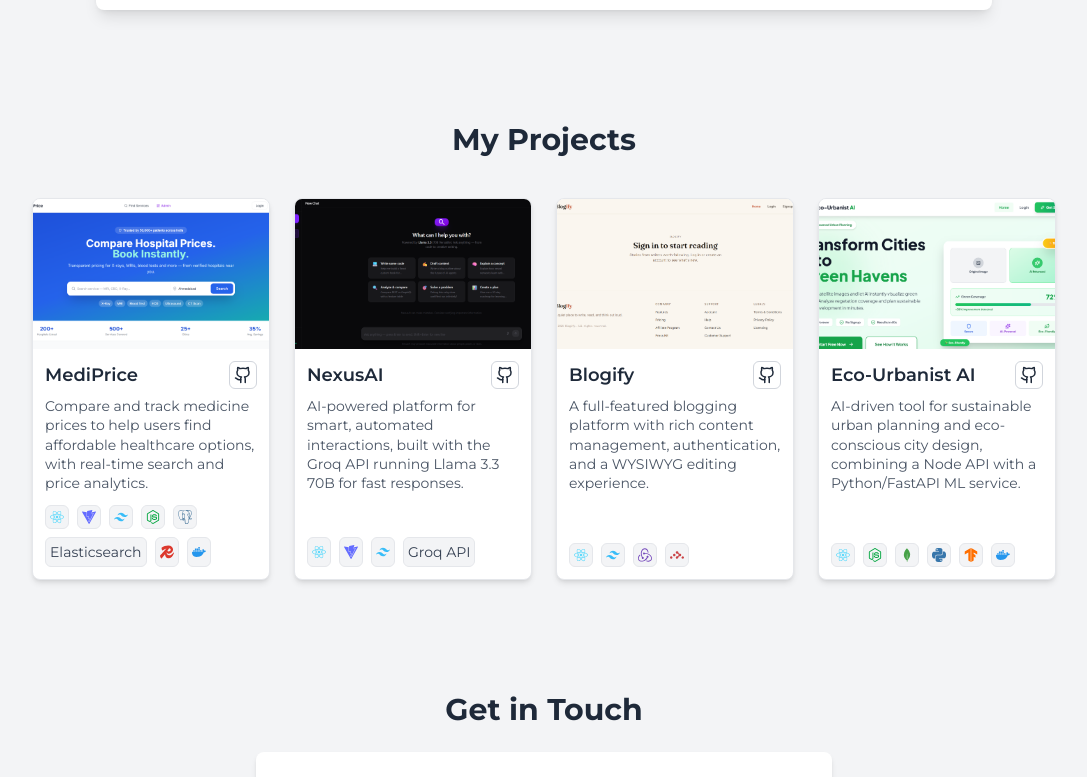
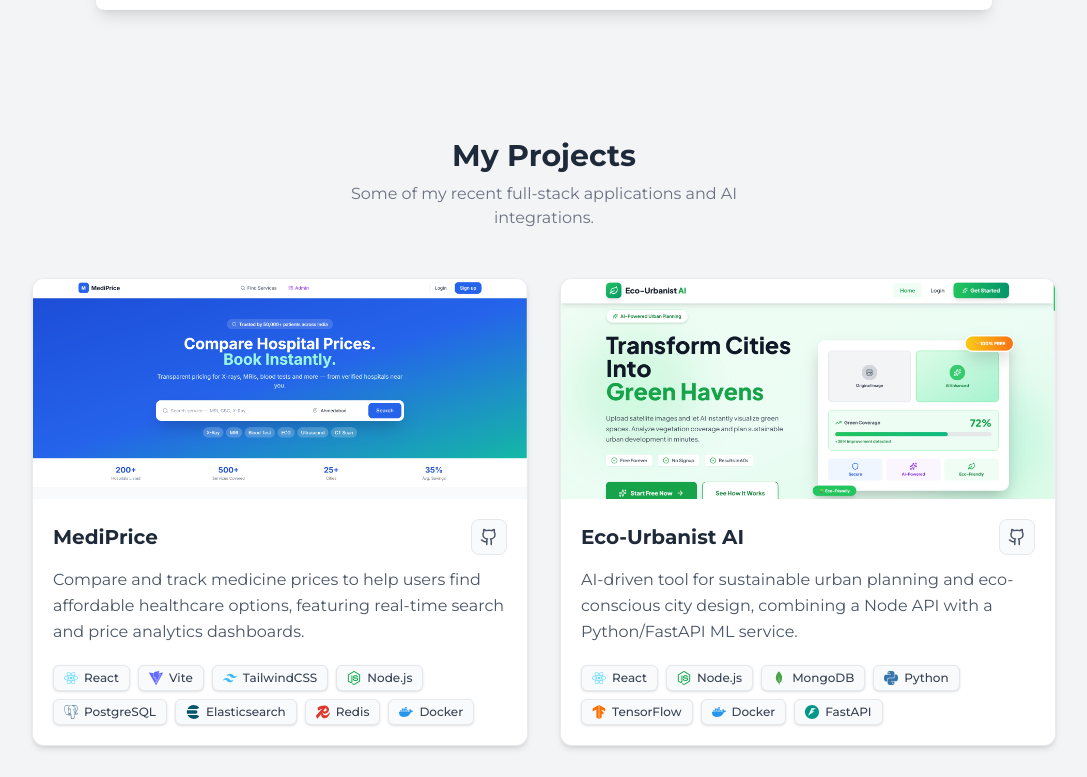
Before and after one commit to yasirrajput4/portfolio, a React (Vite) app: page / in a window 1280 px wide. Shown: the part 1360-2137 px from the top of the page, without its empty margins (96-1183 px from the left). Built offline with nearby package versions, Linux system fonts and the light colour scheme.

Commit message:
refactor(projects): enhance grid layout and implement hybrid icon-text tech badges

```diff
--- a/src/components/Projects.jsx
+++ b/src/components/Projects.jsx
@@ -14,6 +14,8 @@ import {
   SiVite,
   SiReactrouter,
   SiMongodb,
+  SiElasticsearch,
+  SiFastapi,
 } from "react-icons/si";
 
 import mediprice from "../assets/mediprice.png";
@@ -25,7 +27,7 @@ const projects = [
   {
     title: "MediPrice",
     description:
-      "Compare and track medicine prices to help users find affordable healthcare options, with real-time search and price analytics.",
+      "Compare and track medicine prices to help users find affordable healthcare options, featuring real-time search and price analytics dashboards.",
     tech: [
       "React",
       "Vite",
@@ -41,31 +43,39 @@ const projects = [
     image: mediprice,
   },
   {
-    title: "NexusAI",
+    title: "Eco-Urbanist AI",
     description:
-      "AI-powered platform for smart, automated interactions, built with the Groq API running Llama 3.3 70B for fast responses.",
-    tech: ["React", "Vite", "TailwindCSS", "Groq API"],
-    github: "https://github.com/yasirrajput4/NexusAI",
+      "AI-driven tool for sustainable urban planning and eco-conscious city design, combining a Node API with a Python/FastAPI ML service.",
+    tech: [
+      "React",
+      "Node.js",
+      "MongoDB",
+      "Python",
+      "TensorFlow",
+      "Docker",
+      "FastAPI",
+    ],
+    github: "https://github.com/yasirrajput4/Eco-Urbanist-AI",
     live: "",
-    image: nexusai,
+    image: ecoUrbanistAi,
   },
   {
     title: "Blogify",
     description:
-      "A full-featured blogging platform with rich content management, authentication, and a WYSIWYG editing experience.",
+      "A full-featured blogging platform with rich content management, secure user authentication, and an intuitive WYSIWYG editing experience.",
     tech: ["React", "TailwindCSS", "Redux Toolkit", "React Router"],
     github: "https://github.com/yasirrajput4/Blogify",
     live: "",
     image: blogify,
   },
   {
-    title: "Eco-Urbanist AI",
+    title: "NexusAI",
     description:
-      "AI-driven tool for sustainable urban planning and eco-conscious city design, combining a Node API with a Python/FastAPI ML service.",
-    tech: ["React", "Node.js", "MongoDB", "Python", "TensorFlow", "Docker"],
-    github: "https://github.com/yasirrajput4/Eco-Urbanist-AI",
+      "AI-powered platform for smart, automated interactions, built with the Groq API running Llama 3.3 70B for lightning-fast responses.",
+    tech: ["React", "Vite", "TailwindCSS", "Groq API"],
+    github: "https://github.com/yasirrajput4/NexusAI",
     live: "",
-    image: ecoUrbanistAi,
+    image: nexusai,
   },
 ];
 
@@ -83,54 +93,59 @@ const techIcons = {
   Vite: <SiVite className="text-[#646CFF]" />,
   "React Router": <SiReactrouter className="text-[#CA4245]" />,
   MongoDB: <SiMongodb className="text-[#47A248]" />,
+  Elasticsearch: <SiElasticsearch className="text-[#005571]" />,
+  FastAPI: <SiFastapi className="text-[#009688]" />,
 };
 
 const Projects = () => {
   return (
     <section
       id="project"
-      className="bg-gray-100 dark:bg-gray-900 py-16 px-6 flex flex-col items-center transition-colors duration-300"
+      className="bg-gray-100 dark:bg-gray-900 py-20 px-4 sm:px-6 lg:px-8 flex flex-col items-center transition-colors duration-300"
       style={{ fontFamily: "Montserrat, sans-serif" }}
     >
-      <h2 className="text-3xl font-bold text-gray-800 dark:text-gray-100 mb-10 text-center">
+      <h2 className="text-3xl font-bold text-gray-800 dark:text-gray-100 mb-2 text-center">
         My Projects
       </h2>
+      <p className="text-gray-500 dark:text-gray-400 mb-12 text-center text-sm sm:text-base max-w-md">
+        Some of my recent full-stack applications and AI integrations.
+      </p>
 
-      <div className="grid grid-cols-1 sm:grid-cols-2 lg:grid-cols-4 gap-6 w-full max-w-5xl">
+      {/* Optimized 2-Column Grid */}
+      <div className="grid grid-cols-1 md:grid-cols-2 gap-8 w-full max-w-5xl">
         {projects.map((project) => (
           <div
             key={project.title}
-            className="bg-white dark:bg-gray-800 rounded-lg overflow-hidden w-full shadow-md border border-gray-200 dark:border-gray-700 transform transition duration-300 hover:scale-105 hover:shadow-xl flex flex-col"
+            className="bg-white dark:bg-gray-800 rounded-xl overflow-hidden w-full shadow-md border border-gray-200/80 dark:border-gray-700/50 transform transition-all duration-300 hover:-translate-y-2 hover:shadow-xl flex flex-col group"
           >
-            {/*
-              object-cover gives the clean, full-bleed look from the reference
-              screenshot. This only looks right if the source image is already
-              cropped to just the hero/banner section (landscape, ~1.9:1) -
-              see the "how to capture a good screenshot" notes.
-            */}
-            <div className="relative h-[150px] overflow-hidden">
+            {/* Image Wrap */}
+            <div className="relative h-[180px] sm:h-[220px] overflow-hidden bg-gray-200 dark:bg-gray-700">
               <img
                 src={project.image}
                 alt={project.title}
-                className="w-full h-full object-cover"
+                className="w-full h-full object-cover transition-transform duration-500 group-hover:scale-105"
               />
             </div>
 
-            {/* Content */}
-            <div className="p-3 text-gray-800 dark:text-gray-100 flex flex-col flex-1">
-              <div className="flex justify-between items-start mb-2">
-                <h3 className="text-lg font-semibold">{project.title}</h3>
-                <div className="flex gap-2 text-lg">
+            {/* Content Body */}
+            <div className="p-5 flex flex-col flex-1">
+              <div className="flex justify-between items-center mb-3">
+                <h3 className="text-xl font-bold text-gray-800 dark:text-gray-100">
+                  {project.title}
+                </h3>
+
+                {/* Action Links */}
+                <div className="flex gap-2.5">
                   {project.github && (
                     <a
                       href={project.github}
                       target="_blank"
                       rel="noopener noreferrer"
-                      className="border border-gray-300 dark:border-gray-600 p-1 rounded-md hover:bg-gray-100 dark:hover:bg-gray-700 transition"
-                      title="GitHub"
+                      className="text-gray-600 dark:text-gray-400 hover:text-[rgb(33,150,243)] dark:hover:text-[rgb(33,150,243)] border border-gray-200 dark:border-gray-700 p-2 rounded-lg bg-gray-50 dark:bg-gray-800 transition-colors"
+                      title="GitHub Repository"
                       aria-label={`View source code for ${project.title} on GitHub`}
                     >
-                      <LuGithub />
+                      <LuGithub size={18} />
                     </a>
                   )}
                   {project.live && (
@@ -138,28 +153,31 @@ const Projects = () => {
                       href={project.live}
                       target="_blank"
                       rel="noopener noreferrer"
-                      className="border border-gray-300 dark:border-gray-600 p-1 rounded-md hover:bg-gray-100 dark:hover:bg-gray-700 transition"
+                      className="text-gray-600 dark:text-gray-400 hover:text-[rgb(33,150,243)] dark:hover:text-[rgb(33,150,243)] border border-gray-200 dark:border-gray-700 p-2 rounded-lg bg-gray-50 dark:bg-gray-800 transition-colors"
                       title="Live Demo"
                       aria-label={`View live demo for ${project.title}`}
                     >
-                      <CiPlay1 />
+                      <CiPlay1 size={18} />
                     </a>
                   )}
                 </div>
               </div>
 
-              <p className="text-gray-600 dark:text-gray-300 text-sm leading-snug mb-3 flex-1">
+              <p className="text-gray-600 dark:text-gray-300 text-sm sm:text-base leading-relaxed mb-5 flex-1">
                 {project.description}
               </p>
 
-              <div className="flex gap-2 flex-wrap">
+              {/* Tech Capsules */}
+              <div className="flex gap-2 flex-wrap mt-auto">
                 {project.tech.map((tech) => (
                   <span
                     key={`${project.title}-${tech}`}
-                    title={tech}
-                    className="bg-gray-100 dark:bg-gray-700 border border-gray-200 dark:border-gray-600 rounded-md p-1 flex items-center justify-center text-sm text-gray-700 dark:text-gray-200"
+                    className="flex items-center gap-1.5 bg-gray-50 dark:bg-gray-900/50 border border-gray-200 dark:border-gray-700/60 rounded-md px-2.5 py-1 text-xs font-medium text-gray-700 dark:text-gray-300 shadow-sm"
                   >
-                    {techIcons[tech] || tech}
+                    {techIcons[tech] && (
+                      <span className="text-sm">{techIcons[tech]}</span>
+                    )}
+                    <span>{tech}</span>
                   </span>
                 ))}
               </div>
```
